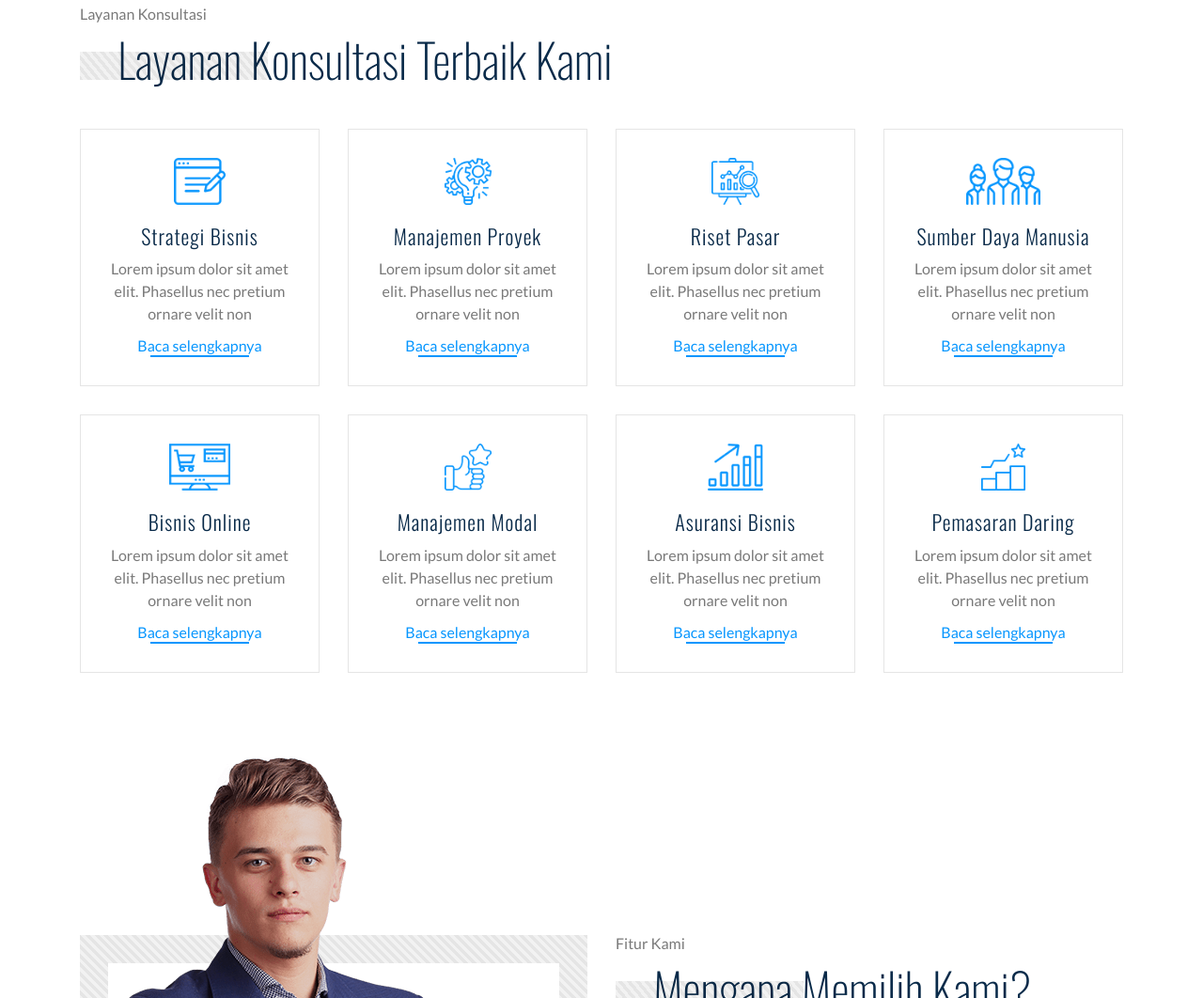
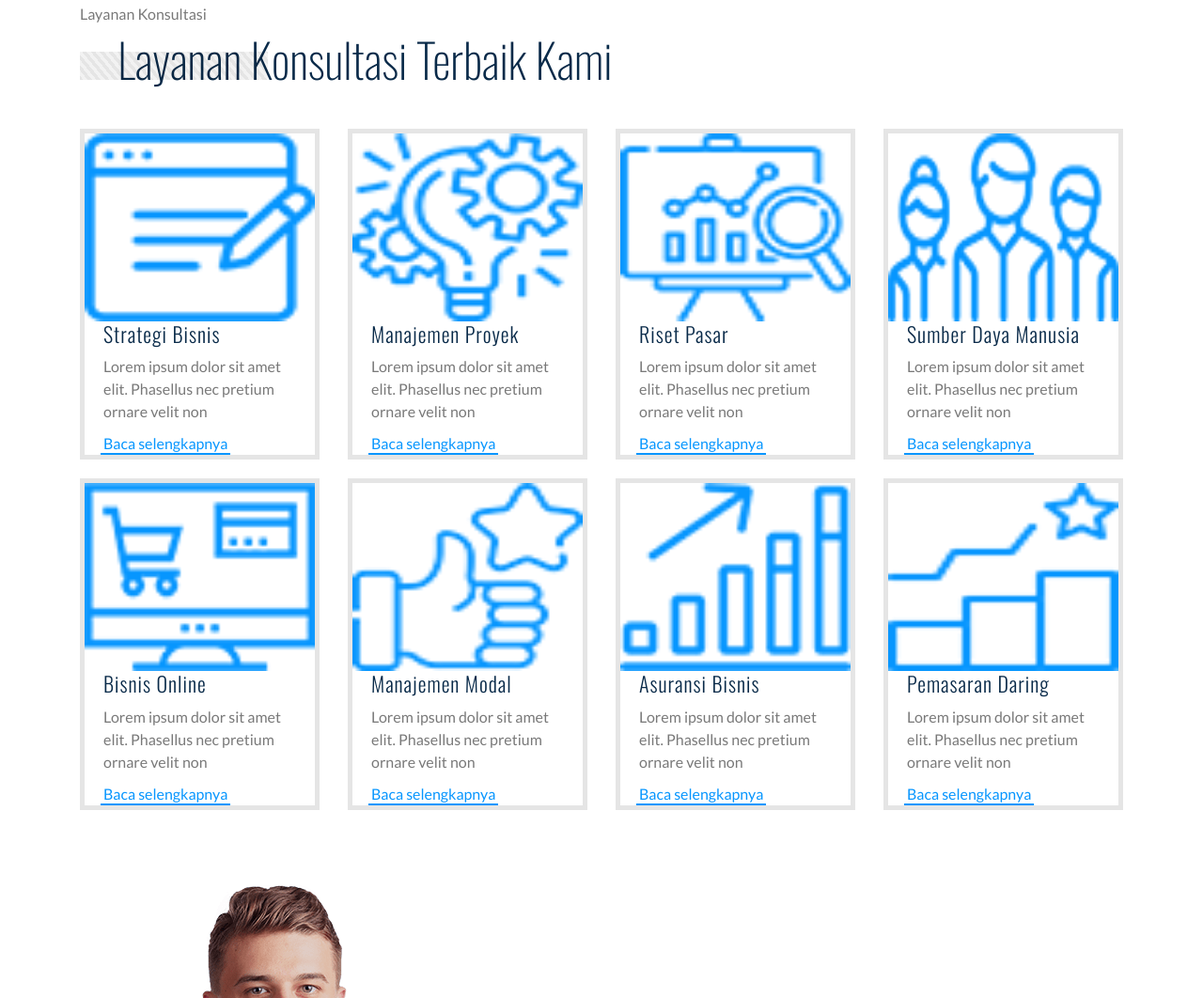
Before and after one commit to DTR-Snake/web-contoh-musik, a plain HTML site: page index.html in a window 1280 px wide. Shown: the part 1819-2881 px from the top of the page at 94% size. Drawn offline with nearby package versions, Linux system fonts and the light colour scheme.

Commit message:
Add files via upload

```diff
--- a/css/style.css
+++ b/css/style.css
@@ -675,14 +675,10 @@ a:focus {
     padding: 45px 0 15px 0;
 }
 
-.service .service-item {
-    position: relative;
-    width: 100%;
-    margin-bottom: 30px;
-    padding: 30px;
-    text-align: center;
-    border: 1px solid rgba(0, 0, 0, .1);
-    transition: .3s;
+.service .service-item{
+    overflow: hidden;
+    border: 5px solid rgba(0, 0, 0, .1);
+    margin-bottom: 20px;
 }
 
 .service .service-item:hover {
@@ -691,8 +687,16 @@ a:focus {
 }
 
 .service .service-item img {
-    max-height: 50px;
-    margin-bottom: 20px;
+    width: 100%;
+    height: 200px;
+    object-fit: fill;
+    display: block;
+
+}
+.service .service-item h3,
+.service .service-item p,
+.service .service-item a{
+    padding: 0 20px;
 }
 
 .service .service-item h3 {
```
Also changed, not shown: img/botak.jpg (added), img/live-1.jpg (added), img/live-2.jpg (added), img/live-3.jpg (added), 1 other file.
